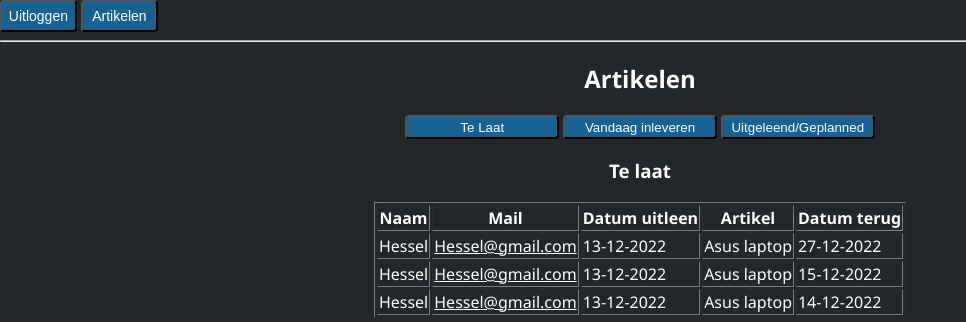
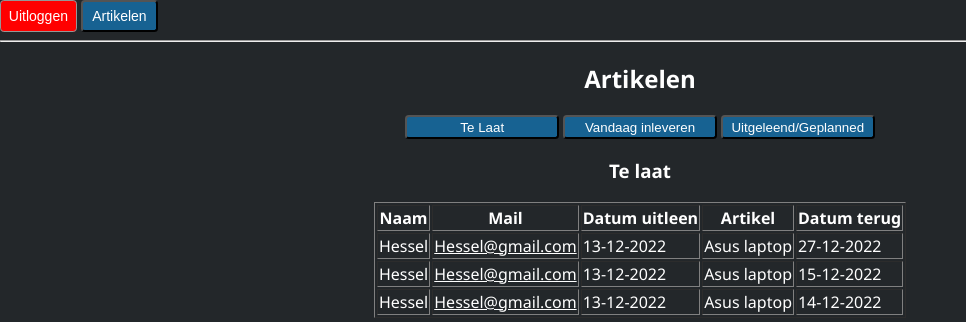
Before and after one commit to Hesselhornstra/P2.2-Uitleenregistratiesysteem, a PHP site: page /paneel/index.php in a window 1280 px wide, with the pointer over the restyled element. Shown: the top 322 px of the page, without its empty margins (0-966 px from the left). Run offline with PHP 8.4, Linux system fonts and the light colour scheme; a user stored in the database is signed in; data comes from the database, SQL or seed files in the repository.

Commit message:
Update paneel.css

```diff
--- a/css/paneel.css
+++ b/css/paneel.css
@@ -88,6 +88,11 @@ body {
 	width: 6vw;
 	font-size: 14px;
 }
+.uitlog:hover {
+	background-color: red;
+	border: rgb(150, 150, 150) solid 0.05vw;
+	cursor: pointer;
+}
 .knopp {
 	height: 3vw;
 	width: 6vw;
```
